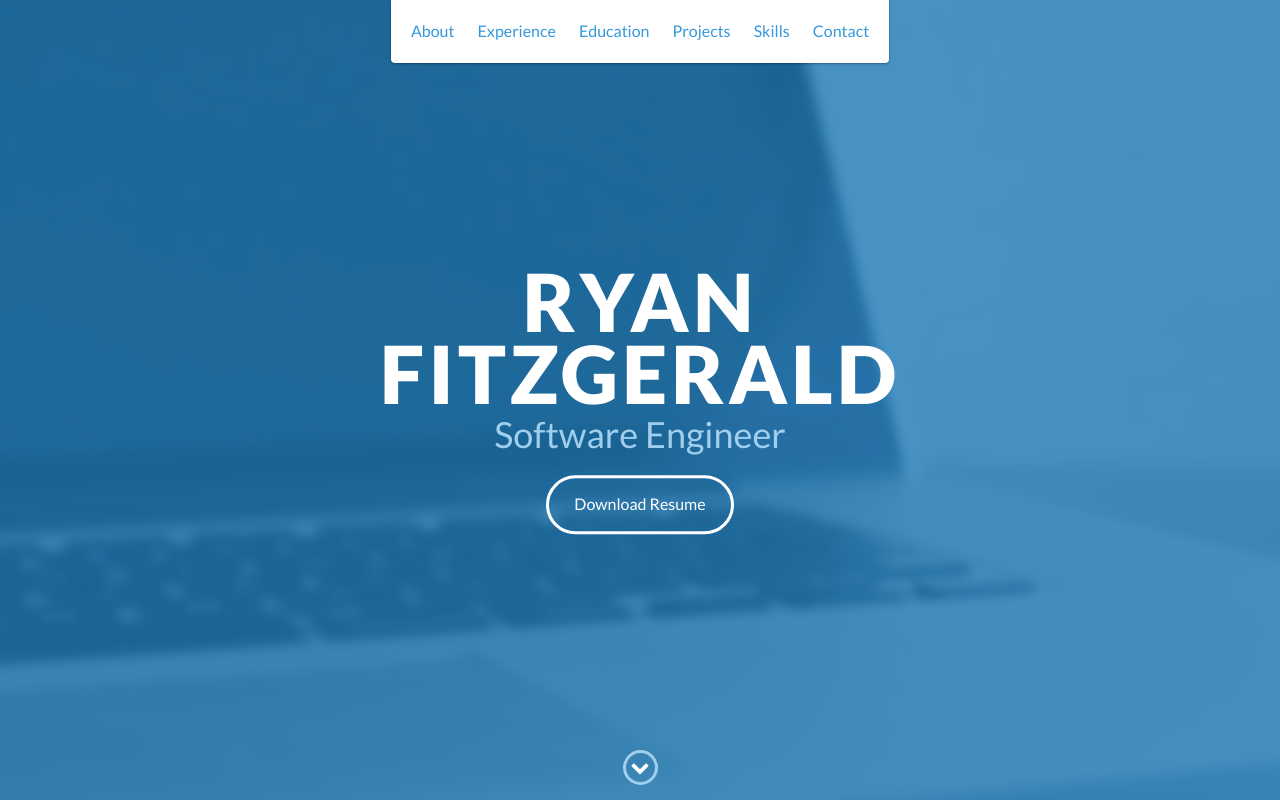
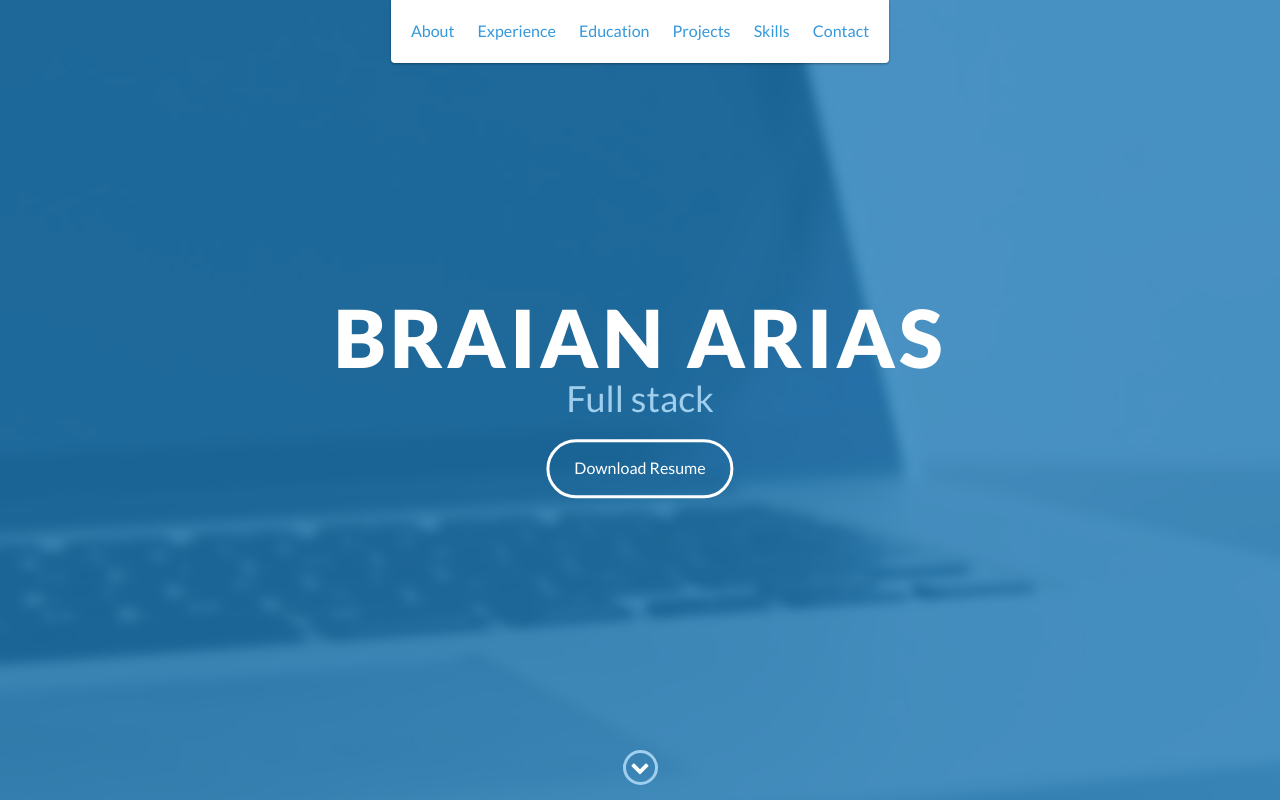
Before and after one commit to braian316/portfolio, a website: page index.html in a window 1280 px wide. Shown: the top 800 px of the page. Drawn offline with nearby package versions, Linux system fonts and the light colour scheme.

Commit message:
primera modificacion

```diff
--- a/index.html
+++ b/index.html
@@ -48,8 +48,8 @@
 
     <div id="lead">
         <div id="lead-content">
-            <h1>Ryan Fitzgerald</h1>
-            <h2>Software Engineer</h2>
+            <h1>Braian Arias</h1>
+            <h2>Full stack</h2>
             <a href="#" class="btn-rounded-white">Download Resume</a>
         </div>
         <!-- End #lead-content -->
```
